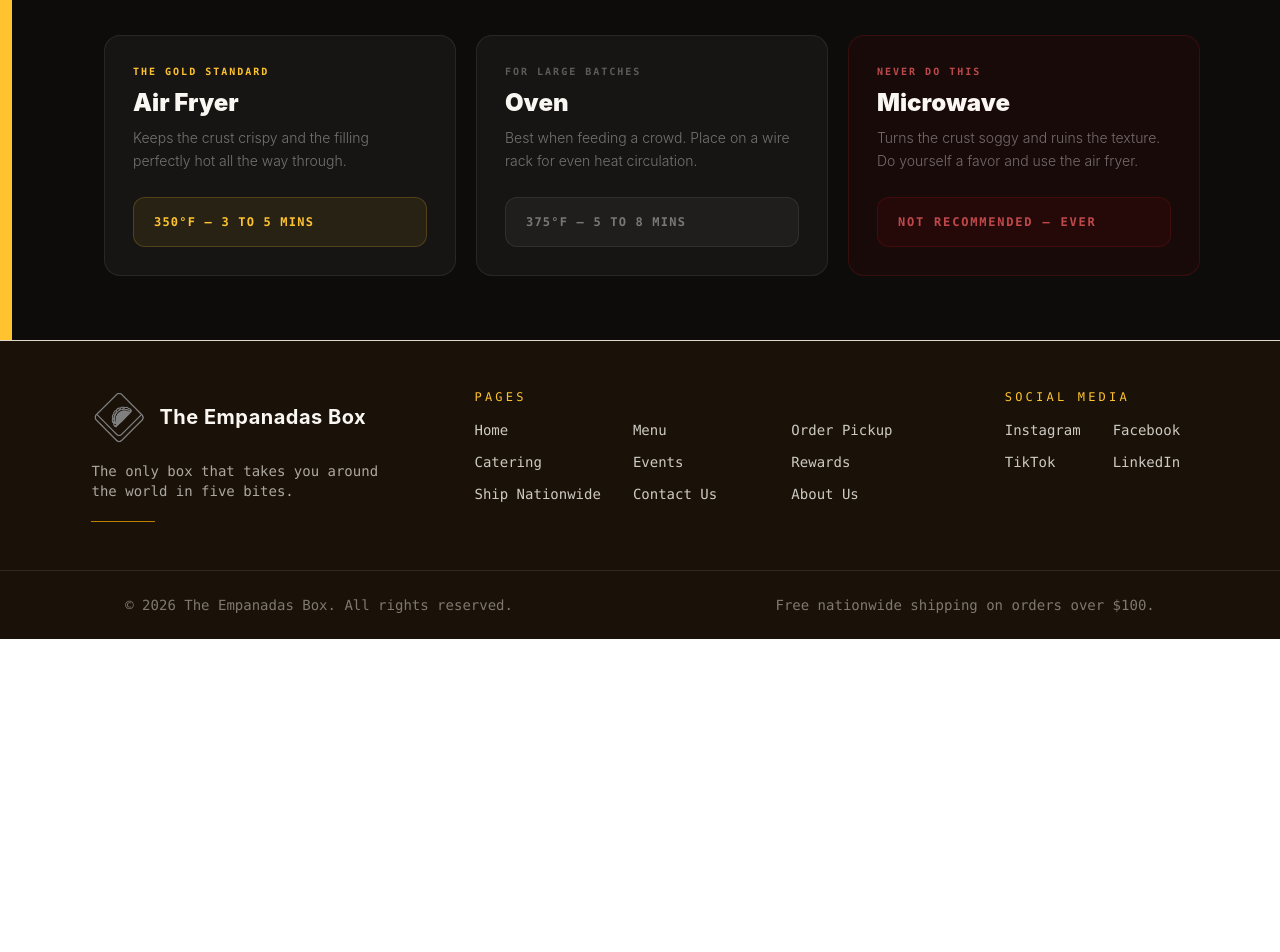
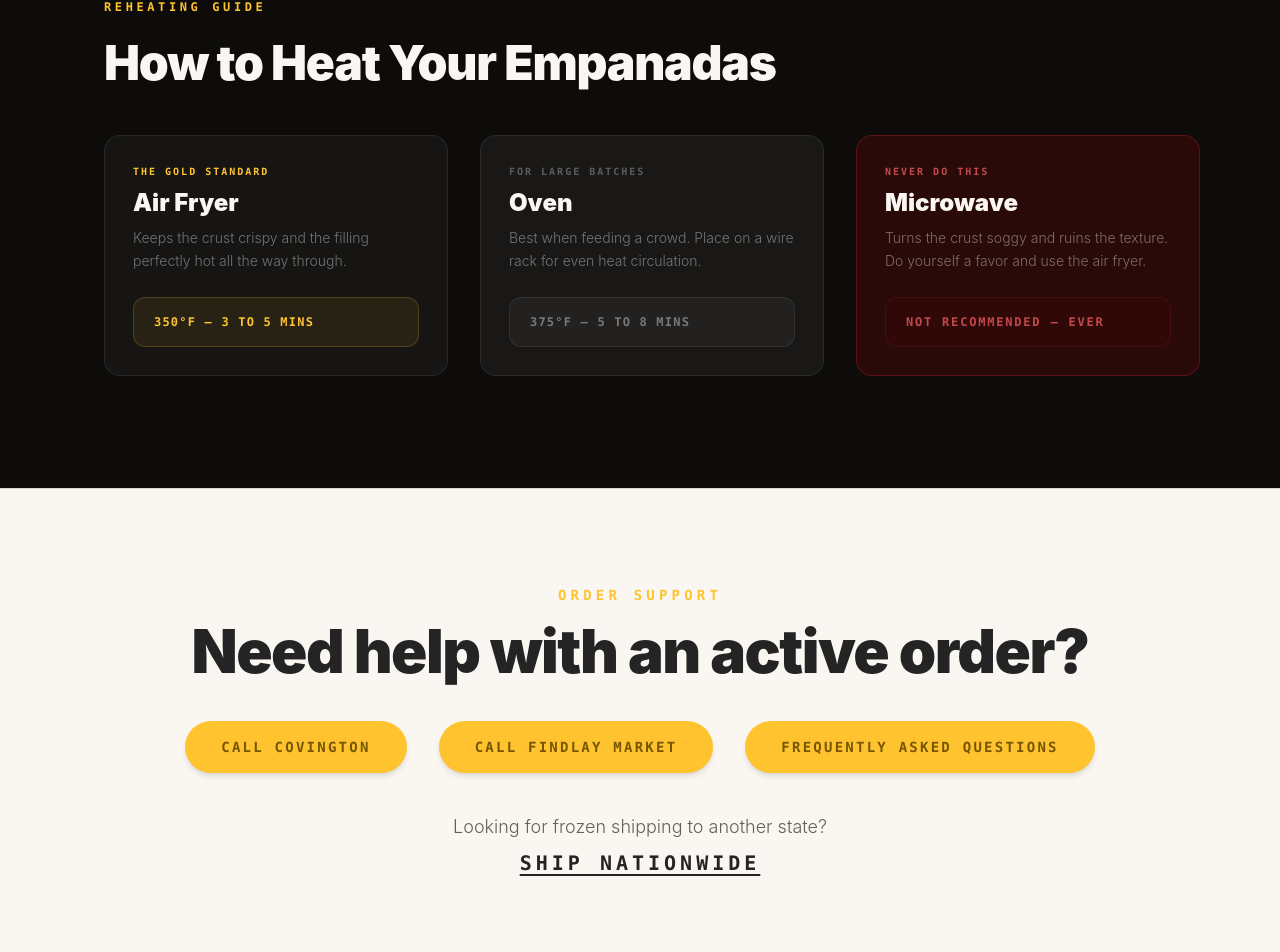
Before and after one commit to Jowohny/TheEmpanadasBox, a React (Vite) app: page /OrderPickup in a window 1280 px wide. Shown: the part 4017-4969 px from the top of the page. Before the commit the page ends 4656 px from the top, so only its background shows below. Built offline with nearby package versions, Linux system fonts and the light colour scheme.

Commit message:
order support section

```diff
--- a/src/pages/OrderPickup.tsx
+++ b/src/pages/OrderPickup.tsx
@@ -2,6 +2,7 @@ import LocationCard from '../components/LocationCard';
 import MarketLocationCard from '../components/MarketLocationCard';
 import Locations from '../data/LocationInfo';
 import MarketLocations from '../data/MarketLocationInfo';
+import { useNavigate } from 'react-router-dom';
 
 const deliveryServices = [
   { key: 'doordashLink',    label: 'DoorDash' },
@@ -10,6 +11,8 @@ const deliveryServices = [
 ]
 
 const OrderPickup = () => {
+	const navigate = useNavigate()
+
 
 	return (
 		<div className="min-w-screen min-h-screen">
@@ -109,8 +112,7 @@ const OrderPickup = () => {
 				)}
 			</div>
 
-			<div className="relative flex min-h-[38rem] items-center justify-between overflow-hidden border-b border-[#e2d8ca] bg-[#faf7f2] px-20 py-16">
-				<div className="absolute left-0 top-0 h-full w-3 bg-[#fec32f]" />
+			<div className="relative flex min-h-[38rem] items-center justify-between overflow-hidden border-b border-[#e2d8ca] bg-[#faf7f2] p-20">
 				<div className="absolute inset-0 bg-[url('/stamps.jpg')] bg-repeat bg-center opacity-[0.06]" />
 
 				<div className="relative z-10 ml-6">
@@ -144,6 +146,7 @@ const OrderPickup = () => {
 							Check Stamp Balance
 						</button>
 						<button
+							onClick={() => navigate('/Rewards')}
 							className="rounded-full border border-[#d4c9b8] bg-transparent px-8 py-4 font-mono text-xs font-black uppercase tracking-[0.16em] text-[#5f5a54]"
 						>
 							Learn More
@@ -160,18 +163,16 @@ const OrderPickup = () => {
 				</div>
 			</div>
 
-			<div className="relative overflow-hidden border-b border-[#e2d8ca] bg-[#0d0c0b] px-20 py-16">
-				<div className="absolute left-0 top-0 h-full w-3 bg-[#fec32f]" />
-
+			<div className="relative overflow-hidden border-b border-[#e2d8ca] bg-[#0d0c0b] px-20 py-28">
 				<div className="ml-6">
-					<p className="mb-3 font-mono text-xs font-black uppercase tracking-[0.3em] text-[#fec32f]">
+					<p className="mb-6 font-mono text-xs font-black uppercase tracking-[0.3em] text-[#fec32f]">
 						Reheating Guide
 					</p>
-					<h2 className="mb-10 font-inter text-5xl font-black tracking-tight text-[#faf7f2]">
+					<h2 className="mb-12 font-inter text-5xl font-black tracking-tight text-[#faf7f2]">
 						How to Heat Your Empanadas
 					</h2>
 
-					<div className="flex gap-5">
+					<div className="flex gap-8">
 						<div className="flex flex-1 flex-col justify-between rounded-2xl border border-white/8 bg-white/4 p-7">
 							<div>
 								<p className="mb-2 font-mono text-[10px] font-black uppercase tracking-[0.2em] text-[#fec32f]">The Gold Standard</p>
@@ -185,7 +186,7 @@ const OrderPickup = () => {
 							</div>
 						</div>
 
-						<div className="flex flex-1 flex-col justify-between rounded-2xl border border-white/8 bg-white/4 p-7">
+						<div className="flex flex-1 flex-col justify-between rounded-2xl border border-white/8 bg-white/5 p-7">
 							<div>
 								<p className="mb-2 font-mono text-[10px] font-black uppercase tracking-[0.2em] text-white/30">For Large Batches</p>
 								<p className="mb-2 font-inter text-2xl font-black text-[#faf7f2]">Oven</p>
@@ -198,7 +199,7 @@ const OrderPickup = () => {
 							</div>
 						</div>
 
-						<div className="flex flex-1 flex-col justify-between rounded-2xl border border-red-900/30 bg-red-950/20 p-7">
+						<div className="flex flex-1 flex-col justify-between rounded-2xl border border-red-900/60 bg-red-950/50 p-7">
 							<div>
 								<p className="mb-2 font-mono text-[10px] font-black uppercase tracking-[0.2em] text-red-400/70">Never Do This</p>
 								<p className="mb-2 font-inter text-2xl font-black text-[#faf7f2]">Microwave</p>
@@ -213,6 +214,45 @@ const OrderPickup = () => {
 					</div>
 				</div>
 			</div>
+			<div className="border-b border-[#e2d8ca] bg-[#faf7f2] px-20 py-24 text-center">
+				<p className="mb-4 font-mono text-sm font-black uppercase tracking-[0.3em] text-[#fec32f]">
+					Order Support
+				</p>
+				<h2 className="mb-10 font-inter text-6xl font-black tracking-tight text-[#242424]">
+					Need help with an active order?
+				</h2>
+
+				<div className="mb-10 flex justify-center gap-8">
+					{[
+						{ label: 'Call Covington', number: '8592793297' },
+						{ label: 'Call Findlay Market', number: '8592793297' },
+					].map(({ label, number }) => (
+						<a
+							key={label}
+							href={`tel:${number}`}
+							className="rounded-full bg-[#fec32f] px-9 py-4 font-mono text-sm font-black uppercase tracking-[0.16em] text-[#765600] shadow-md"
+						>
+							{label}
+						</a>
+					))}
+					<a
+						className="rounded-full bg-[#fec32f] px-9 py-4 font-mono text-sm font-black uppercase tracking-[0.16em] text-[#765600] shadow-md"
+						onClick={() => navigate('/FAQs')}
+					>
+						Frequently Asked Questions
+					</a>
+				</div>
+
+				<p className="mb-2 text-lg font-light text-[#64605b]">
+					Looking for frozen shipping to another state?
+				</p>
+				<button
+					onClick={() => navigate('/ShipNationwide')}
+					className="cursor-pointer font-mono text-xl font-black uppercase tracking-[0.2em] text-[#242424] underline underline-offset-4"
+				>
+					Ship Nationwide
+				</button>
+			</div>
 		</div>
 	)
 }
```
